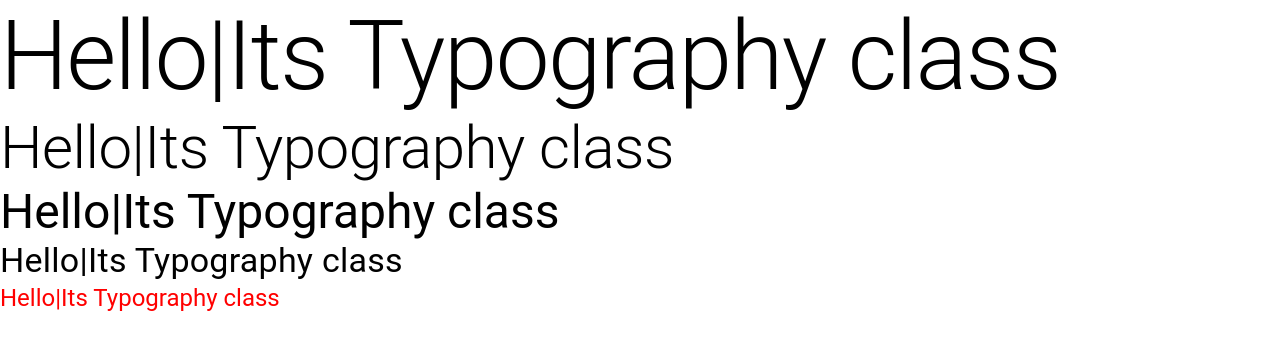
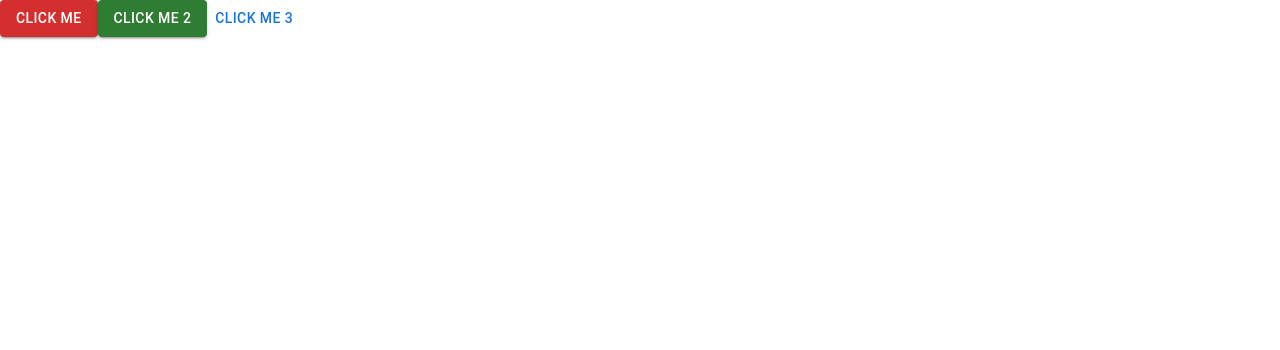
Before and after one commit to Satyamray21/materialUI, a React (Create React App) app: page / in a window 1280 px wide. Shown: the top 350 px of the page. Built offline with nearby package versions, Linux system fonts and the light colour scheme.

Commit message:
Button concept done

```diff
--- a/src/App.js
+++ b/src/App.js
@@ -1,10 +1,12 @@
 
-import TypographyDemo from './component/TypographyDemo';
+import ButtonDemo from './component/ButtonDemo';
+
 
 function App() {
   return (
    <>
-   <TypographyDemo />
+
+   <ButtonDemo />
    </>
   );
 }
--- /dev/null
+++ b/src/component/ButtonDemo.jsx
@@ -0,0 +1,17 @@
+import React from 'react'
+import { Button } from '@mui/material'
+
+function ButtonDemo() {
+  return (
+    <>
+    <Button variant='contained' color="error">Click me</Button>
+    <Button variant='contained' color="success">Click me 2</Button>
+    <Button variant='text'
+    onClick = {()=>alert("Button was clicked")}>Click me 3</Button>
+
+    </>
+
+  )
+}
+
+export default ButtonDemo
```
